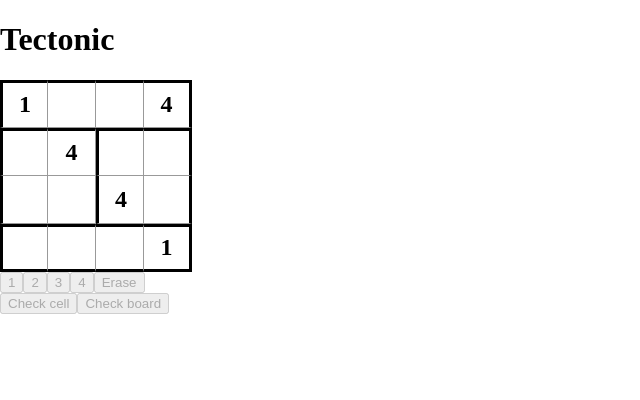
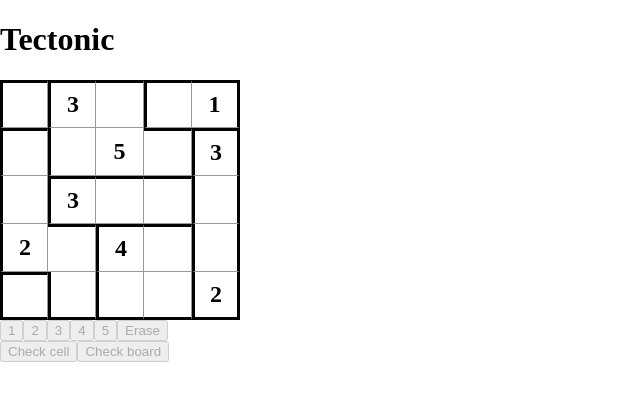
Before and after one commit to EmmaWikstrom/tectonic, a React (Vite) app: page / in a window 1280 px wide. Shown: the top 400 px of the page, without its empty margins (0-640 px from the left). Built offline with nearby package versions, Linux system fonts and the light colour scheme.

Commit message:
Replace test data with valid Tectonic puzzle

```diff
--- a/src/data/puzzle.ts
+++ b/src/data/puzzle.ts
@@ -5,120 +5,143 @@ export type Cell = {
   regionId: string;
   solution: number;
   isGiven: boolean;
-}
+};
 
 export type Puzzle = {
   id: string;
   rows: number;
   cols: number;
   cells: Cell[];
-}
+};
 
 export const puzzleOne: Puzzle = {
   id: "puzzle-1",
-    rows: 4,
-    cols: 4,
+  rows: 5,
+  cols: 5,
   cells: [
-
-        // row 0
+    // Row 0
     {
       id: "0-0",
       row: 0,
       col: 0,
-        regionId: "A",
+      regionId: "H",
       solution: 1,
-        isGiven: true,
+      isGiven: false,
     },
     {
       id: "0-1",
       row: 0,
       col: 1,
-        regionId: "A",
-        solution: 2,
-        isGiven: false,
+      regionId: "F",
+      solution: 3,
+      isGiven: true,
     },
     {
       id: "0-2",
       row: 0,
       col: 2,
-        regionId: "A",
-        solution: 3,
+      regionId: "F",
+      solution: 1,
       isGiven: false,
     },
     {
       id: "0-3",
       row: 0,
       col: 3,
-        regionId: "A",
-        solution: 4,
+      regionId: "D",
+      solution: 2,
+      isGiven: false,
+    },
+    {
+      id: "0-4",
+      row: 0,
+      col: 4,
+      regionId: "D",
+      solution: 1,
       isGiven: true,
     },
 
-      // row 1
+    // Row 1
     {
       id: "1-0",
       row: 1,
       col: 0,
-        regionId: "B",
-        solution: 3,
+      regionId: "E",
+      solution: 4,
       isGiven: false,
     },
     {
       id: "1-1",
       row: 1,
       col: 1,
-        regionId: "B",
-        solution: 4,
-        isGiven: true,
+      regionId: "F",
+      solution: 2,
+      isGiven: false,
     },
     {
       id: "1-2",
       row: 1,
       col: 2,
-        regionId: "C",
-        solution: 1,
-        isGiven: false,
+      regionId: "F",
+      solution: 5,
+      isGiven: true,
     },
     {
       id: "1-3",
       row: 1,
       col: 3,
-        regionId: "C",
-        solution: 2,
+      regionId: "F",
+      solution: 4,
       isGiven: false,
     },
+    {
+      id: "1-4",
+      row: 1,
+      col: 4,
+      regionId: "B",
+      solution: 3,
+      isGiven: true,
+    },
 
-      // row 2
+    // Row 2
     {
       id: "2-0",
       row: 2,
       col: 0,
-        regionId: "B",
-        solution: 2,
+      regionId: "E",
+      solution: 1,
       isGiven: false,
     },
     {
       id: "2-1",
       row: 2,
       col: 1,
-        regionId: "B",
-        solution: 1,
-        isGiven: false,
+      regionId: "A",
+      solution: 3,
+      isGiven: true,
     },
     {
       id: "2-2",
       row: 2,
       col: 2,
-        regionId: "C",
-        solution: 4,
-        isGiven: true,
+      regionId: "A",
+      solution: 1,
+      isGiven: false,
     },
     {
       id: "2-3",
       row: 2,
       col: 3,
-        regionId: "C",
-        solution: 3,
+      regionId: "A",
+      solution: 2,
+      isGiven: false,
+    },
+    {
+      id: "2-4",
+      row: 2,
+      col: 4,
+      regionId: "B",
+      solution: 1,
       isGiven: false,
     },
 
@@ -127,33 +150,83 @@ export const puzzleOne: Puzzle = {
       id: "3-0",
       row: 3,
       col: 0,
-        regionId: "D",
-        solution: 4,
-        isGiven: false,
+      regionId: "E",
+      solution: 2,
+      isGiven: true,
     },
     {
       id: "3-1",
       row: 3,
       col: 1,
-        regionId: "D",
-        solution: 3,
+      regionId: "E",
+      solution: 5,
       isGiven: false,
     },
     {
       id: "3-2",
       row: 3,
       col: 2,
-        regionId: "D",
-        solution: 2,
-        isGiven: false,
+      regionId: "C",
+      solution: 4,
+      isGiven: true,
     },
     {
       id: "3-3",
       row: 3,
       col: 3,
-        regionId: "D",
+      regionId: "C",
+      solution: 3,
+      isGiven: false,
+    },
+    {
+      id: "3-4",
+      row: 3,
+      col: 4,
+      regionId: "B",
+      solution: 4,
+      isGiven: false,
+    },
+
+    // Row 4
+    {
+      id: "4-0",
+      row: 4,
+      col: 0,
+      regionId: "G",
       solution: 1,
+      isGiven: false,
+    },
+    {
+      id: "4-1",
+      row: 4,
+      col: 1,
+      regionId: "E",
+      solution: 3,
+      isGiven: false,
+    },
+    {
+      id: "4-2",
+      row: 4,
+      col: 2,
+      regionId: "C",
+      solution: 2,
+      isGiven: false,
+    },
+    {
+      id: "4-3",
+      row: 4,
+      col: 3,
+      regionId: "C",
+      solution: 1,
+      isGiven: false,
+    },
+    {
+      id: "4-4",
+      row: 4,
+      col: 4,
+      regionId: "B",
+      solution: 2,
       isGiven: true,
     },
   ],
-  }
+};
```
Lines whose indentation alone changed are shown as unchanged.
